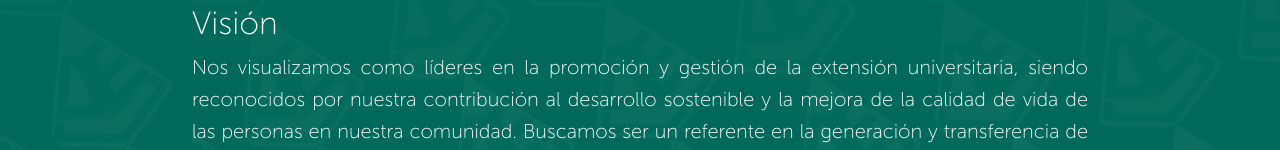
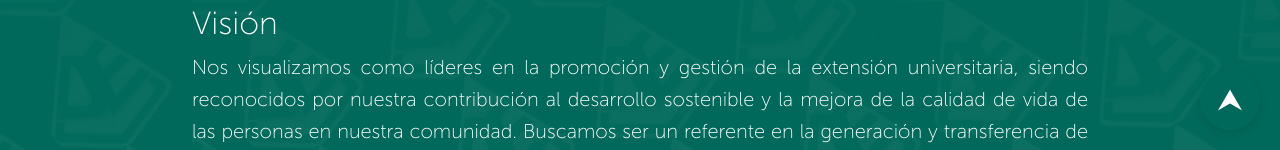
Before and after one commit to SoniAmira/DEUWEB, a Vue app: page /#/about in a window 1280 px wide. Shown: the part 650-800 px from the top of the page. Built offline with nearby package versions, Linux system fonts and the light colour scheme.

Commit message:
correccion de scrollbtn

```diff
--- a/src/App.vue
+++ b/src/App.vue
@@ -8,7 +8,7 @@
 
 <script>
 import SocialsBar from "./components/SocialsBar.vue";
-import ScrollBtn from "./components/profile-card.vue";
+import ScrollBtn from "./components/ScrollBtn.vue";
 export default {
   components: {
     SocialsBar,
--- a/src/components/DiplomadosCont.vue
+++ b/src/components/DiplomadosCont.vue
@@ -68,7 +68,9 @@ h1 {
 }
 a {
   color: #000000;
-  font-weight: 700;
+}
+p {
+  font-size: 20px;
 }
 .diplomados {
   width: 80%;
@@ -88,7 +90,6 @@ a {
 .text-content {
   flex-basis: 30%;
   text-align: left;
-  font-size: 20px;
 }
 .hero-btn {
   border: 1px solid black;
--- /dev/null
+++ b/src/components/ScrollBtn.vue
@@ -0,0 +1,45 @@
+<template>
+  <div>
+    <button class="scroll-to-top" @click="scrollToTop">⮝</button>
+  </div>
+</template>
+
+<script>
+export default {
+  methods: {
+    scrollToTop() {
+      window.scrollTo({ top: 0, behavior: "smooth" });
+    },
+  },
+};
+</script>
+
+<style scoped>
+.scroll-to-top {
+  position: fixed;
+  right: 20px; /* Coloca el botón en el costado derecho */
+  bottom: 20px; /* Colócalo 20px desde la parte inferior */
+  width: 60px;
+  height: 60px;
+  background-color: #01695b;
+  color: white;
+  border-radius: 50%; /* Hace que el botón sea circular */
+  font-size: 30px;
+  display: flex;
+  align-items: center;
+  justify-content: center;
+  cursor: pointer;
+  border: none;
+  box-shadow: 0 4px 8px rgba(0, 0, 0, 0.1);
+  transition: background-color 0.3s, transform 0.3s;
+}
+
+.scroll-to-top:hover {
+  background-color: #014d43;
+  transform: scale(1.1); /* Efecto de agrandar al hacer hover */
+}
+
+.scroll-to-top:focus {
+  outline: none; /* Eliminar el borde de enfoque */
+}
+</style>
```
